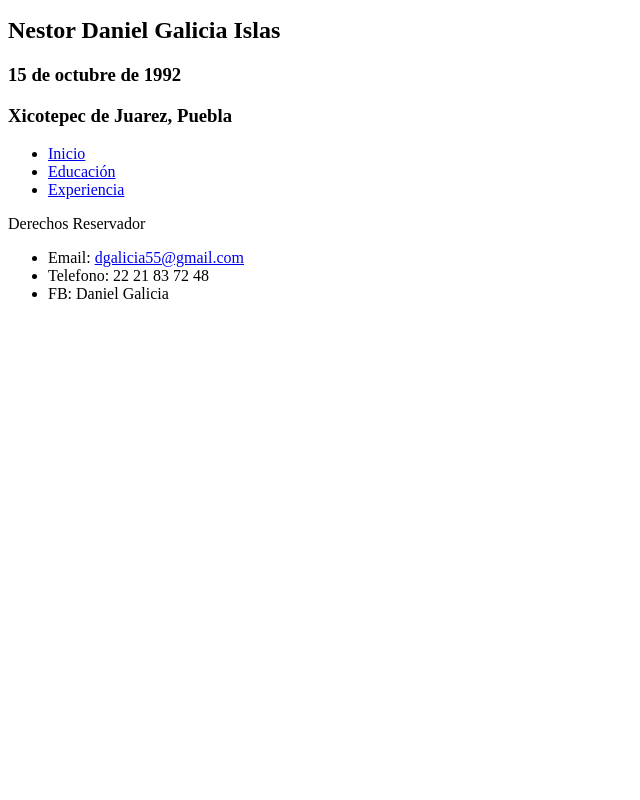
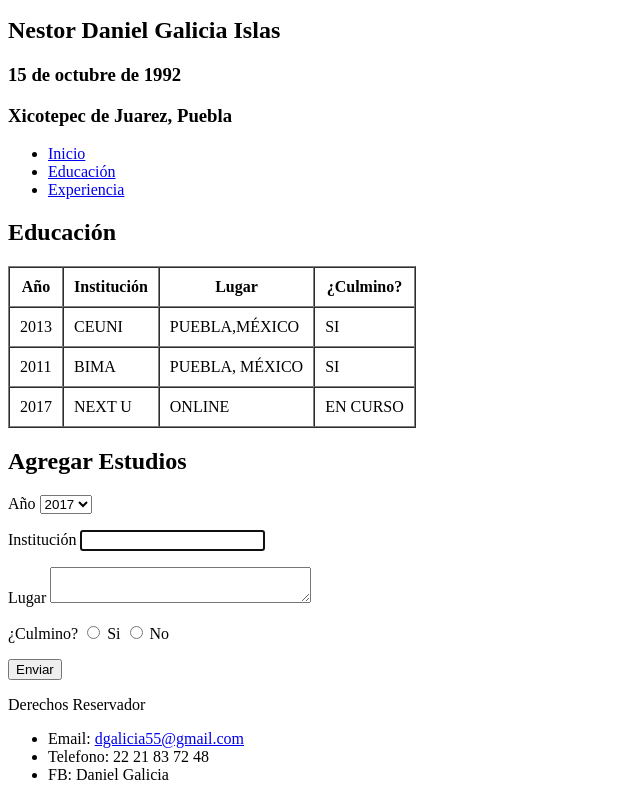
Before and after one commit to danielGalici/Evaluacion-Final, a plain HTML site: page educacion.html in a window 1280 px wide. Shown: the part 375-1175 px from the top of the page, without its empty margins (0-640 px from the left). Before the commit the page ends 800 px from the top, so only its background shows below. Drawn offline with Linux system fonts and the light colour scheme.

Commit message:
tercer avance

```diff
--- a/educacion.html
+++ b/educacion.html
@@ -18,6 +18,67 @@
     <li><a href="educacion.html">Educación</a></li>
     <li><a href="Experiencia.html">Experiencia</a></li>
   </ul>
+  <h2>Educación</h2>
+  <table border="1" cellpadding="10" cellspacing="0">
+    <thead>
+      <tr>
+        <th>Año</th>
+        <th>Institución</th>
+        <th>Lugar</th>
+        <th>¿Culmino?</th>
+      </tr>
+    </thead>
+    <tbody>
+      <tr>
+        <td>2013</td>
+        <td>CEUNI</td>
+        <td>PUEBLA,MÉXICO</td>
+        <td>SI</td>
+      </tr>
+      <tr>
+        <td>2011</td>
+        <td>BIMA</td>
+        <td>PUEBLA, MÉXICO</td>
+        <td>SI</td>
+      </tr>
+      <tr>
+        <td>2017</td>
+        <td>NEXT U</td>
+        <td>ONLINE</td>
+        <td>EN CURSO</td>
+      </tr>
+    </tbody>
+  </table>
+  <h2>Agregar Estudios</h2>
+  <p>
+    <label for="Año">Año</label>
+    <select name="Año">
+      <option value="1">2017</option>
+      <option value="1">2016</option>
+      <option value="1">2015</option>
+      <option value="1">2014</option>
+      <option value="1">2013</option>
+      <option value="1">2012</option>
+      <option value="">2011</option>
+      <option value="">2010</option>
+    </select>
+  </p>
+  <p>
+    <label for="Institución">Institución</label>
+    <input type="text" name="Institución" autofocus required>
+  </p>
+  <p>
+    <label for="Lugar">Lugar</label>
+    <textarea name="Lugar" rows="2" cols="30"></textarea>
+  </p>
+  <p>
+		<label for="Culmino">¿Culmino?</label>
+		<input type="radio" name="si"> Si
+		<input type="radio" name="no"> No
+	</p>
+  <p>
+    <input type="submit" value="Enviar">
+  </p>
 </body>
 <footer>
   <p>Derechos Reservador</p>
```
